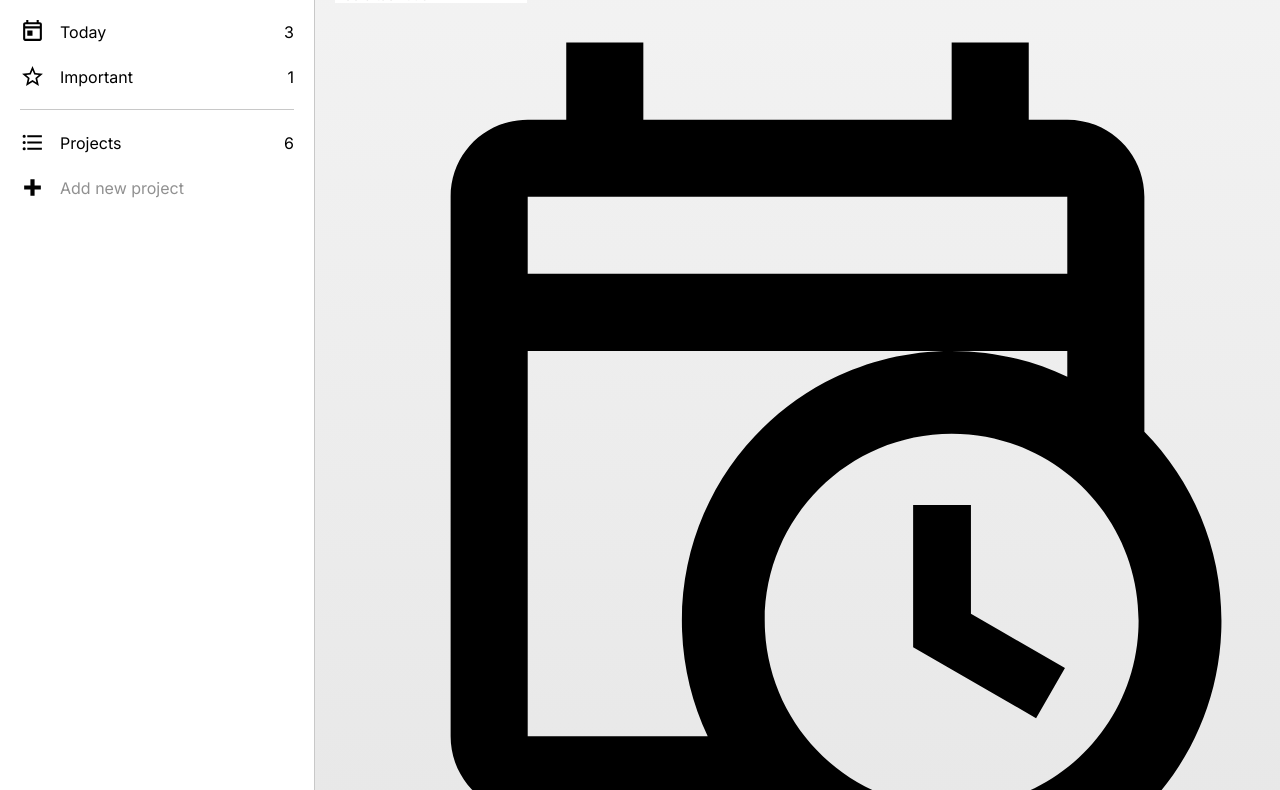
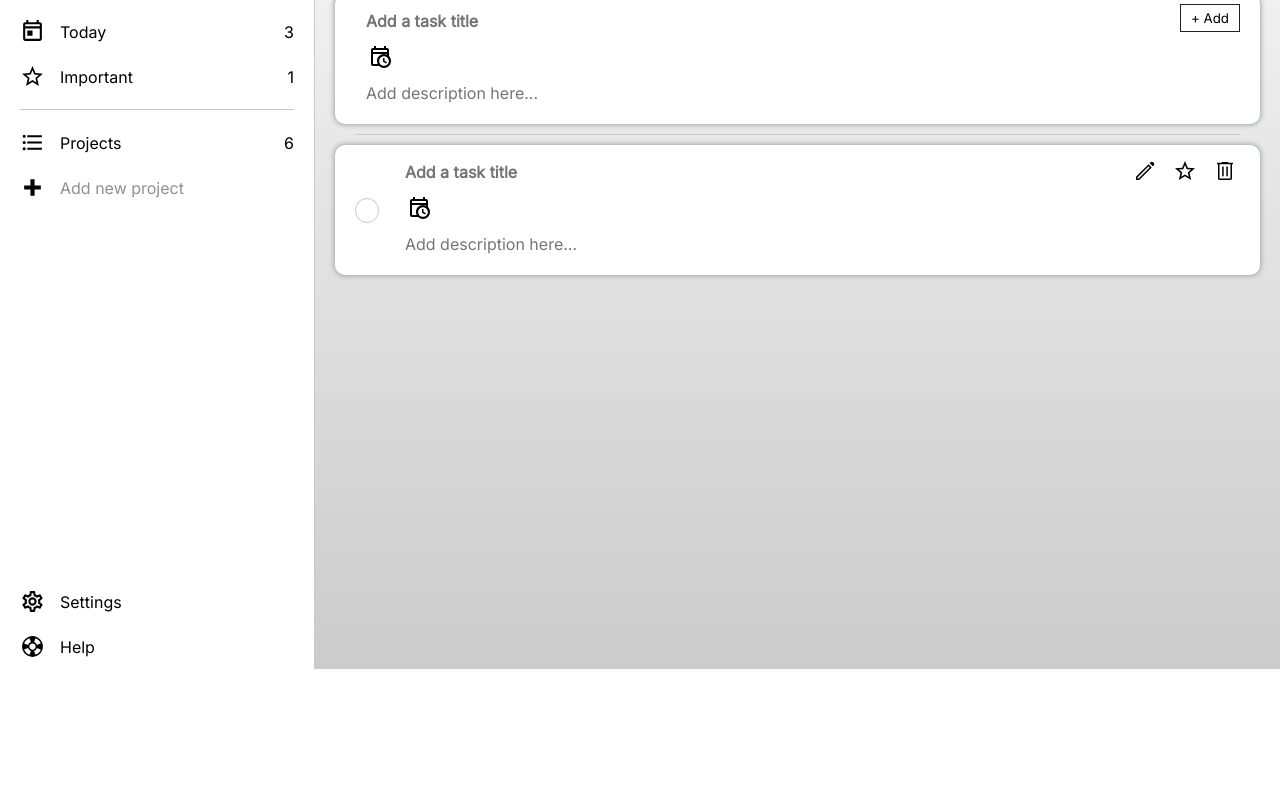
Before and after one commit to rasmushaislund/TOP-to-do-app, a website built with webpack: page src/index.html in a window 1280 px wide. Shown: the part 131-921 px from the top of the page. After the commit the page ends 800 px from the top, so only its background shows below. Built offline with nearby package versions, Linux system fonts and the light colour scheme.

Commit message:
Style task cards and style custom checkbox

```diff
--- a/src/style.css
+++ b/src/style.css
@@ -19,19 +19,27 @@
   /* Dimensions */
   --icon-height: 25px;
   --icon-width: 25px;
+  --task-icon-height: 30px;
+  --task-icon-width: 30px;
   --logo-height: 50px;
   --logo-width: 50px;
   --header-height: 70px;
   --icon-header-task-section-height: 35px;
+  --task-card-height: 130px;
 
   /* Gaps */
   --icon-icon-gap: 10px;
   --icon-text-gap: 15px;
+  --text-text-gap: 5px;
   --sidebar-row-gap: 0px;
   --task-card-row-gap: 10px;
 
   /* Border */
   --icon-hover-border-radius: 10px;
+  --task-border-radius: 10px;
+
+  /* Shadow */
+  --task-item-shadow: 0 0 5px 1px rgb(161, 165, 167);
 
   /* Font */
   --font-white: rgba(240, 240, 240, 1);
@@ -40,9 +48,13 @@
   /* Colors */
   --border-color-main: rgb(200, 200, 200);
   --hover-color-grey: rgb(226, 226, 226);
+  --background-color-white: rgba(255, 255, 255, 1);
+  --input-focus-color: rgba(240, 240, 240, 1);
 
   /* Box-model */
   --general-padding: 10px 20px 10px 20px;
+  --input-padding: 5px 10px;
+  --task-icon-padding: 3px;
 }
 
 *,
@@ -60,6 +72,38 @@ html {
 }
 
 body {
+}
+
+input[type='text'],
+input[type='date'],
+button,
+textarea {
+  appearance: none;
+  border: none;
+  outline: none;
+}
+
+li {
+  list-style-type: none;
+}
+
+textarea {
+  resize: none;
+  width: 300px;
+  font-size: 1rem;
+  /* background-color: var(--font-white); */
+  padding: var(--input-padding);
+  border-radius: var(--task-border-radius);
+  border: 1px solid transparent;
+  width: 100%;
+}
+
+textarea:hover:not(:focus) {
+  border: 1px solid var(--border-color-main);
+}
+
+textarea:focus {
+  background-color: var(--input-focus-color);
 }
 
 .header {
@@ -169,13 +213,10 @@ body {
   width: auto;
 }
 
-input[type='text'],
-input[type='date'],
-button,
-textarea {
-  appearance: none;
-  border: none;
-  outline: none;
+.task-icon {
+  height: var(--task-icon-height);
+  width: auto;
+  padding: var(--task-icon-padding);
 }
 
 #add-project {
@@ -204,10 +245,141 @@ textarea {
   width: auto;
 }
 
-.hoverable-icon:hover {
+.new-task {
+  display: flex;
+  justify-content: space-between;
+  column-gap: var(--icon-text-gap);
+  background-color: var(--background-color-white);
+  border-radius: var(--task-border-radius);
+  padding: 10px 20px 10px 20px;
+  margin-top: 10px;
+  height: var(--task-card-height);
+  box-shadow: var(--task-item-shadow);
+}
+
+.new-task ul,
+.task-section ul {
+  display: flex;
+  flex-direction: column;
+  justify-content: center;
+  /* row-gap: var(--text-text-gap); */
+  width: 80%;
+}
+
+input.task-title {
+  font-size: 1rem;
+  font-weight: 700;
+  padding: var(--input-padding);
+  border: 1px solid transparent;
+  border-radius: var(--task-border-radius);
+  width: 100%;
+}
+
+.task-title:hover:not(:focus) {
+  border: 1px solid var(--border-color-main);
+}
+
+.task-title:focus {
+  background-color: var(--input-focus-color);
+}
+
+li.task-deadline {
+  display: flex;
+  align-items: center;
+  column-gap: var(--icon-text-gap);
+  padding: var(--input-padding);
+  border-radius: var(--task-border-radius);
+  width: 100%;
+}
+
+.deadline {
+  display: none;
+}
+
+#add-task-btn {
+  padding: var(--input-padding);
+  background-color: inherit;
+  border: 1px solid var(--font-black);
+}
+
+#add-task-btn:hover {
+  background-color: var(--input-focus-color);
+  cursor: pointer;
+}
+
+.task-list {
+  display: grid;
+  grid-template-rows: repeat(auto-fill, var(--task-card-height));
+  row-gap: var(--icon-icon-gap);
+}
+
+.task-item {
+  display: flex;
+  align-items: center;
+  column-gap: var(--icon-text-gap);
+  background-color: var(--background-color-white);
+  border-radius: var(--task-border-radius);
+  padding: 10px 20px 10px 20px;
+  height: var(--task-card-height);
+  box-shadow: var(--task-item-shadow);
+}
+
+.task-section {
+  display: flex;
+  justify-content: space-between;
+  column-gap: var(--icon-text-gap);
+  width: 100%;
+}
+
+.task-actions {
+  display: flex;
+  column-gap: var(--icon-icon-gap);
+}
+
+.hoverable:hover {
   cursor: pointer;
   border-radius: var(--icon-hover-border-radius);
   background-color: var(--hover-color-grey);
+}
+
+/* Checkbox styling */
+
+input[type='checkbox'] {
+  -webkit-appearance: none;
+  appearance: none;
+  background-color: #fff;
+  margin: 0;
+  font: inherit;
+  height: var(--icon-height);
+  width: var(--icon-width);
+  border: 1px solid var(--border-color-main);
+  border-radius: 50px;
+  /* transform: translateY(-0.075em); */
+  display: grid;
+  place-content: center;
+}
+
+input[type='checkbox']::before {
+  content: '';
+  width: 12px;
+  height: 12px;
+  transform: scale(0);
+  transition: 120ms transform ease-in-out;
+  box-shadow: inset 1em 1em var(--background-color-white);
+  transform-origin: bottom left;
+  clip-path: polygon(14% 44%, 0 65%, 50% 100%, 100% 16%, 80% 0%, 43% 62%);
+}
+
+input[type='checkbox']:checked {
+  background-color: rgb(36, 100, 220);
+}
+
+input[type='checkbox']:checked::before {
+  transform: scale(1);
+}
+
+input[type='checkbox']:hover {
+  border-color: inherit;
 }
 
 /* Github link */
```
